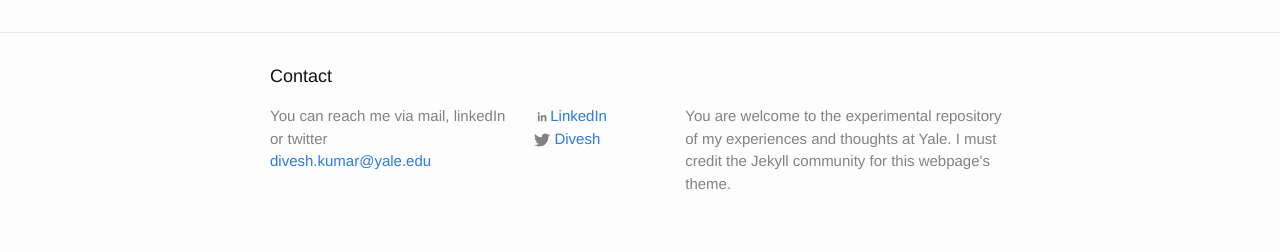
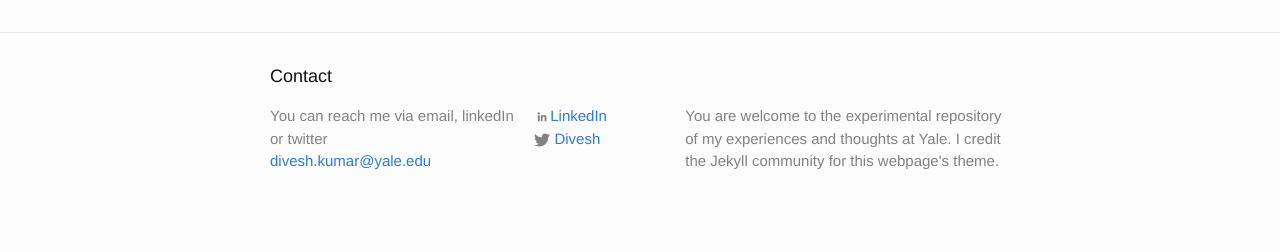
Before and after one commit to outstanding-hare/outstanding-hare.github.io, a Jekyll site: the page built from index.html, in a window 1280 px wide. Shown: the part 651-903 px from the top of the page. Built offline with Jekyll 4.4.1, drawn with Linux system fonts in a browser that asks for light colours.

Commit message:
whatever

```diff
--- a/_config.yml
+++ b/_config.yml
@@ -9,7 +9,7 @@
 title: DIVESH KUMAR
 email: divesh.kumar@yale.edu
 description: > # this means to ignore newlines until "baseurl:"
- You are welcome to the experimental repository of my experiences and thoughts at Yale. I must credit the Jekyll community for this webpage's theme.
+ You are welcome to the experimental repository of my experiences and thoughts at Yale. I credit the Jekyll community for this webpage's theme.
 baseurl: "" # the subpath of your site, e.g. /blog
 url: "http://yourdomain.com" # the base hostname & protocol for your site
 twitter_username: Divesh
--- a/_includes/footer.html
+++ b/_includes/footer.html
@@ -7,7 +7,7 @@
     <div class="footer-col-wrapper">
       <div class="footer-col footer-col-1">
         <ul class="contact-list">
-          <li>You can reach me via mail, linkedIn or twitter</li>
+          <li>You can reach me via email, linkedIn or twitter</li>
           <li><a href="mailto:{{ site.email }}">{{ site.email }}</a></li>
         </ul>
       </div>
```
